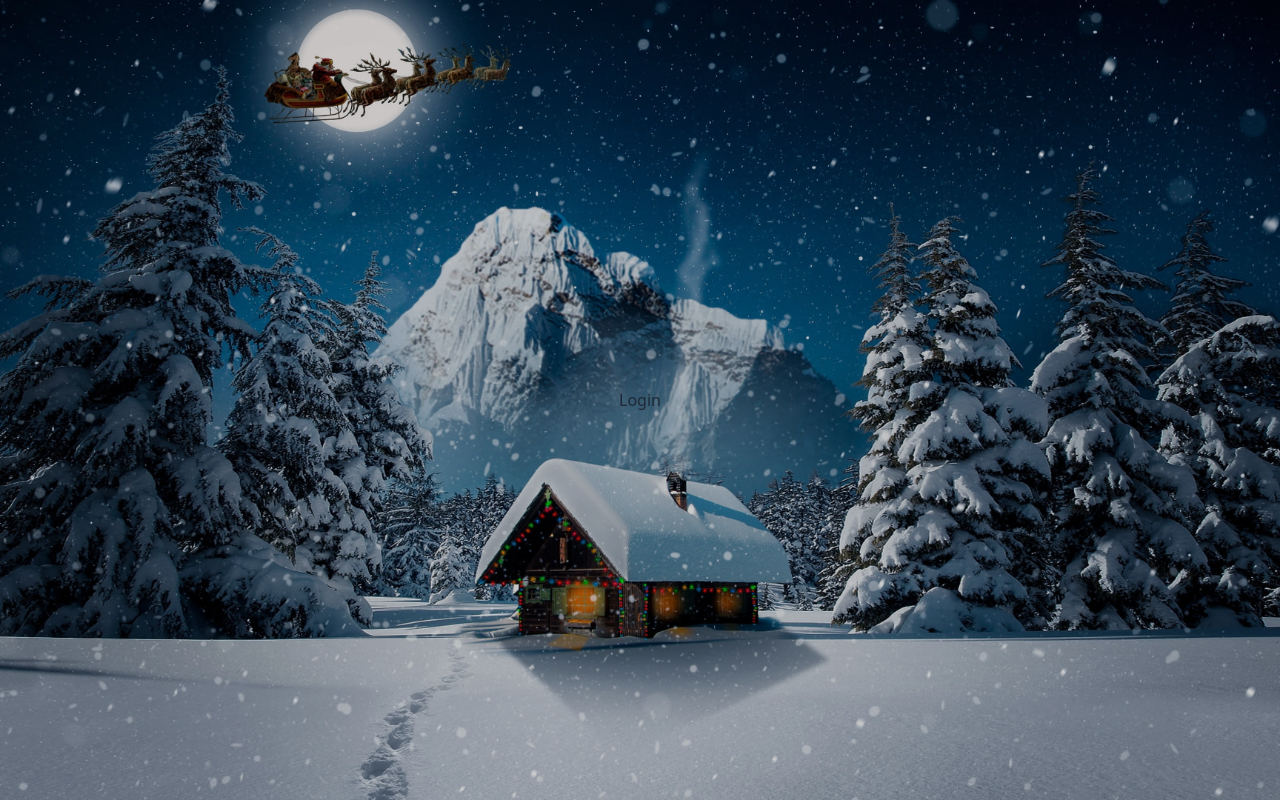
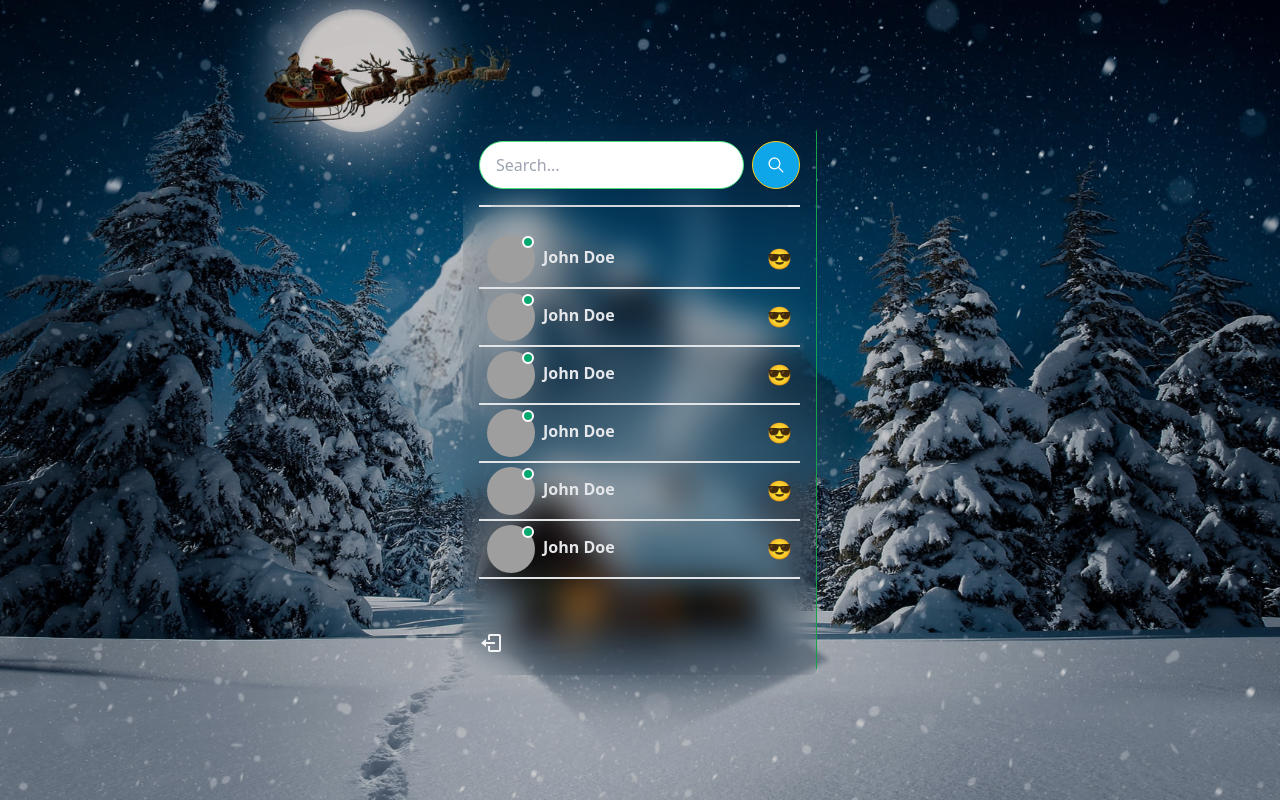
Before and after one commit to Venkat-015/chat-app, a React (Vite) app in the folder frontend/: page / in a window 1280 px wide. Built offline with nearby package versions, Linux system fonts and the light colour scheme; grey boxes are pictures that could not be loaded.

Commit message:
Home,Sidebar

```diff
--- a/frontend/package.json
+++ b/frontend/package.json
@@ -11,7 +11,8 @@
   },
   "dependencies": {
     "react": "^18.3.1",
-    "react-dom": "^18.3.1"
+    "react-dom": "^18.3.1",
+    "react-icons": "^5.3.0"
   },
   "devDependencies": {
     "@eslint/js": "^9.11.1",
--- a/frontend/src/App.jsx
+++ b/frontend/src/App.jsx
@@ -1,7 +1,9 @@
+import Home from "./pages/home/Home.jsx";
 import Login from "./pages/login/Login.jsx";
+import SignUp from "./pages/signup/SignUp.jsx";
 
 function App(){
   return <div className="p-4 h-screen flex items-center justify-center">
-  <Login/>
+  <Home/>
   </div>}
 export default App;
--- /dev/null
+++ b/frontend/src/components/sidebar/Conversation.jsx
@@ -0,0 +1,23 @@
+const Conversation = () => {
+  return <>
+    <div className="flex gap-2 items-center hover:bg-sky-500 rounded p-2 py-1 cursor-pointer">
+      <div className="avatar online">
+        <div className="w-12 rounded-full">
+          <img src="https://cdn0.iconfinder.com/data/icons/communication-line-10/24/account_profile_user_contact_person_avatar_placeholder-512.png" alt="user avatar"/>
+
+        </div>
+
+        </div>
+        <div className="flex flex-col flex-1">
+          <div className="flex gap-3 justify-between">
+            <p className="font-bold text-gray-200">John Doe</p>
+            <span className="text-xl">😎
+              </span>
+          </div>
+        </div>
+    </div>
+    <div className="divider my-0 py-0 h-0.5 bg-slate-50 bg-current"/>
+  </>
+};
+
+export default Conversation;
--- /dev/null
+++ b/frontend/src/components/sidebar/Conversations.jsx
@@ -0,0 +1,15 @@
+import Conversation from "./Conversation"
+const Conversations = () => {
+  return (
+    <div className="py-2 flex flex-col overflow-auto">
+        <Conversation/>
+        <Conversation/>
+        <Conversation/>
+        <Conversation/>
+        <Conversation/>
+        <Conversation/>
+    </div>
+  )
+}
+
+export default Conversations
--- /dev/null
+++ b/frontend/src/components/sidebar/LogoutButton.jsx
@@ -0,0 +1,10 @@
+import{BiLogOut} from "react-icons/bi";
+const LogoutButton = () => {
+  return (
+    <div className="mt-auto">
+     <BiLogOut className="w-6 h-8 text-gray-100 cursor-pointer"/>
+    </div>
+  )
+};
+
+export default LogoutButton;
--- /dev/null
+++ b/frontend/src/components/sidebar/SearchInput.jsx
@@ -0,0 +1,13 @@
+import { IoIosSearch } from "react-icons/io";
+const SearchInput = () => {
+  return (
+    <form className="flex items-center gap-2">
+        <input type="text" placeholder="Search..." className="input input-bordered rounded-full border-green-400"/>
+        <button type="submit" className="btn btn-circle bg-sky-500 text-white border-yellow-400">
+        <IoIosSearch className="w-6 h-5 outline-none"/>
+        </button>
+    </form>
+  );
+};
+
+export default SearchInput;
--- /dev/null
+++ b/frontend/src/components/sidebar/Sidebar.jsx
@@ -0,0 +1,16 @@
+import Conversations from "./Conversations.jsx";
+import LogoutButton from "./LogoutButton.jsx";
+import SearchInput from "./SearchInput.jsx";
+
+const Sidebar = () => {
+  return (
+    <div className="border-r border-green-600 p-4 flex flex-col">
+        <SearchInput/>
+        <div className="divider px-3 h-0.5 bg-gray-200"></div>
+        <Conversations/>
+        <LogoutButton/>
+    </div>
+  )
+}
+
+export default Sidebar;
--- a/frontend/src/pages/home/Home.jsx
+++ b/frontend/src/pages/home/Home.jsx
@@ -1,7 +1,9 @@
+import Sidebar from "../../components/sidebar/Sidebar.jsx";
+
 const Home = () => {
-  return (
-    <div>Home</div>
-  )
-}
+  return  <div className="flex sm-h-[450px] md:h-[550px] rounded-lg overflow-hidden bg-gray-400 bg-clip-padding backdrop-filter backdrop-blur-lg bg-opacity-0">
+  <Sidebar/>
+    </div>;
+};
 
-export default Home
+export default Home;
--- a/frontend/src/pages/login/Login.jsx
+++ b/frontend/src/pages/login/Login.jsx
@@ -1,7 +1,35 @@
 const Login = () => {
-  return (
-    <div>Login</div>
-  )
-}
+  return <div className="flex flex-col items-center justify-center min-w-96 mx-auto">
+         <div className="w-full p-6 rounded-lg shadow-md bg-gray-400 bg-clip-padding backdrop-filter backdrop-blur-lg bg-opacity-0">
+          <h1 className=" text-3xl font-semibold text-center text-gray-300">
+            Login
+            <span className="text-red-400"> SocketSync</span>
+          </h1>
+          <form>
+            <div>
+              <label className="label p-2">
+                <span className="text-base label-text text-yellow-200">Username</span>
+              </label>
+              <input type="text" placeholder="Enter username" className="w-full input input-bordered h-10"/>
+            </div>
+            <div>
+              <label className="label ">
+                <span className="text-base label-text text-yellow-200">Password</span>
+              </label>
+              <input type="password" placeholder="Enter Password" className="w-full input input-bordered h-10"/>
+            </div>
+            <a href="#" className="text-sm hover:underline hover:text-blue-600 mt-2 inline-block">
+              Don't have an account?
+            </a>
+            <div>
+              <button className="btn btn-block btn-sm mt-2 border-green-300">
+                Login
+              </button>
+            </div>
+          </form>
+         </div>
 
-export default Login
+    </div>;
+};
+
+export default Login;
--- /dev/null
+++ b/frontend/src/pages/signup/GenderCheckbox.jsx
@@ -0,0 +1,20 @@
+const GenderCheckbox = () => {
+  return (
+    <div className="flex">
+        <div className="form-control">
+            <label className={`label gap-2 cursor-pointer`}>
+                <span className="label-text">Male</span>
+                <input type="checkbox" className="checkbox border-green-300"/>
+            </label>
+        </div>
+        < div className="form-control">
+            <label className={`label gap-2 cursor-pointer`}>
+                <span className="label-text">Female</span>
+                <input type="checkbox" className="checkbox border-green-300"/>
+            </label>
+        </div>
+
+    </div>
+  )
+};
+export default GenderCheckbox;
--- a/frontend/src/pages/signup/SignUp.jsx
+++ b/frontend/src/pages/signup/SignUp.jsx
@@ -1,7 +1,48 @@
+import GenderCheckbox from "./GenderCheckbox.jsx";
+
 const SignUp = () => {
-  return (
-    <div>SignUp</div>
-  )
-}
+  return <div className="flex flex-col items-center justify-center min-w-96 mx-auto">
+    <div className="w-full p-6 rounded-lg shadow-md bg-gray-400 bg-clip-padding backdrop-filter backdrop-blur-lg bg-opacity-0">
+      <h1 className="text-3xl font-semibold text-center text-gray-300">
+        Sign Up
+        <span className="text-red-400"> SocketSync</span>
+      </h1>
+      <form>
+        <div>
+          <label className="label p-2">
+            <span className="text-base label-text text-yellow-200">Full Name</span>
+          </label>
+          <input type="text" placeholder="Enter Full Name" className="w-full input input-bordered h-10"/>
+        </div>
+        <div>
+          <label className="label p-2">
+            <span className="text-base label-text text-yellow-200">Username</span>
+          </label>
+          <input type="text" placeholder="Enter Username" className="w-full input input-bordered h-10"/>
+        </div>
+        <div>
+        <label className="label p-2">
+            <span className="text-base label-text text-yellow-200">Password</span>
+          </label>
+          <input type="password" placeholder="Password" className="w-full input input-bordered h-10"/>
+        </div>
+        <div>
+        <label className="label p-2">
+            <span className="text-base label-text text-yellow-200">Confirm Password</span>
+          </label>
+          <input type="password" placeholder="Confirm Password" className="w-full input input-bordered h-10"/>
+        </div>
+        <GenderCheckbox/>
+        <a className="text-sm hover:underline hover:text-blue-600 mt-2 inline-block" href="#">
+          Already have an  account?
+          </a>
+        <div>
+          <button className="btn btn-block btn-sm mt-2 border border-green-300">Sign Up</button>
+        </div>
+      </form>
+    </div>
 
-export default SignUp
+  </div>
+};
+
+export default SignUp;
```
Also changed, not shown: frontend/public/4781818_account_avatar_face_man_people_icon.png (added), 1 other file (tests, documents, lock files or other folders).
